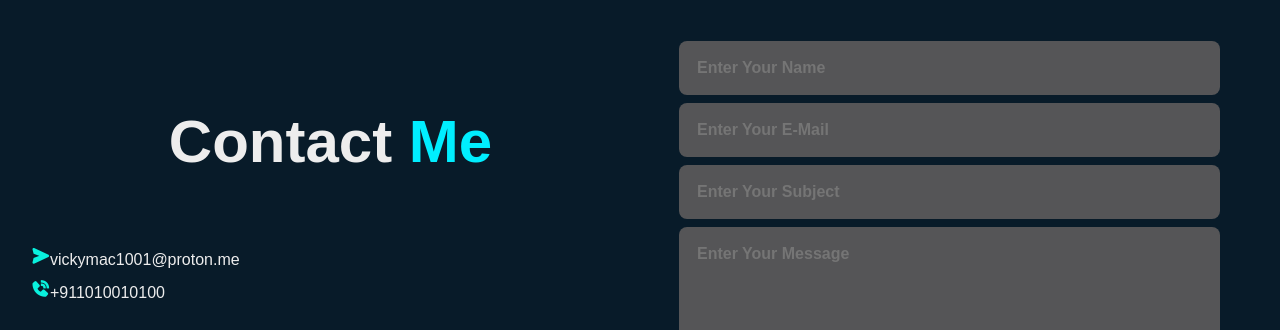
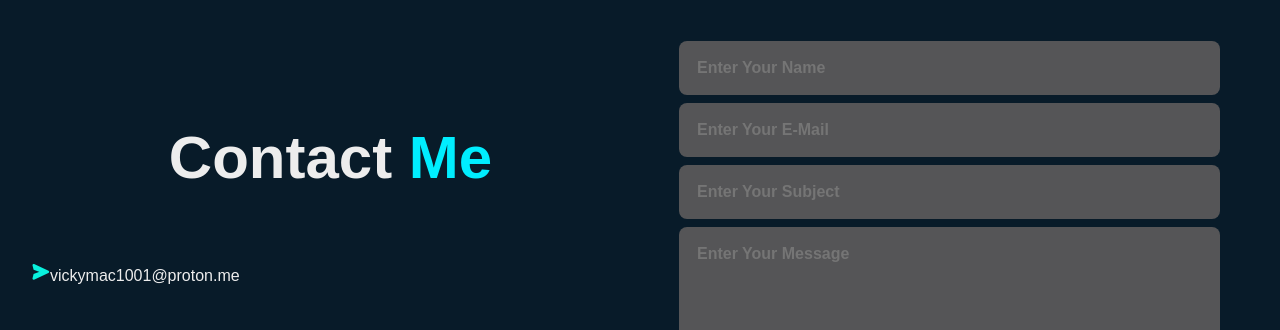
Before and after one commit to Vickymac1011/vickymac1011.github.io, a plain HTML site: page index.html in a window 1280 px wide. Shown: the part 5311-5641 px from the top of the page. Drawn offline with nearby package versions, Linux system fonts and the light colour scheme.

Commit message:
Update index.html

```diff
--- a/index.html
+++ b/index.html
@@ -269,7 +269,7 @@
             <h2>Contact <span>Me</span></h2>
             <div class="contact-list">
                 <li><i class='bx bxs-send' style='color:#09f1dd'></i>vickymac1001@proton.me</li>
-                <li><i class='bx bxs-phone-call' style='color:#09f1dd'></i>+911010010100</li>
+                <!--<li><i class='bx bxs-phone-call' style='color:#09f1dd'></i>+911010010100</li> -->
             </div>
             <div class="contact-icons">
                 <a href="https://www.linkedin.com/in/vickyr1011?utm_source=share&utm_campaign=share_via&utm_content=profile&utm_medium=android_app" target="_blank"><i class='bx bxl-linkedin-square' style='color: #09f1dd'></i></a>
```
